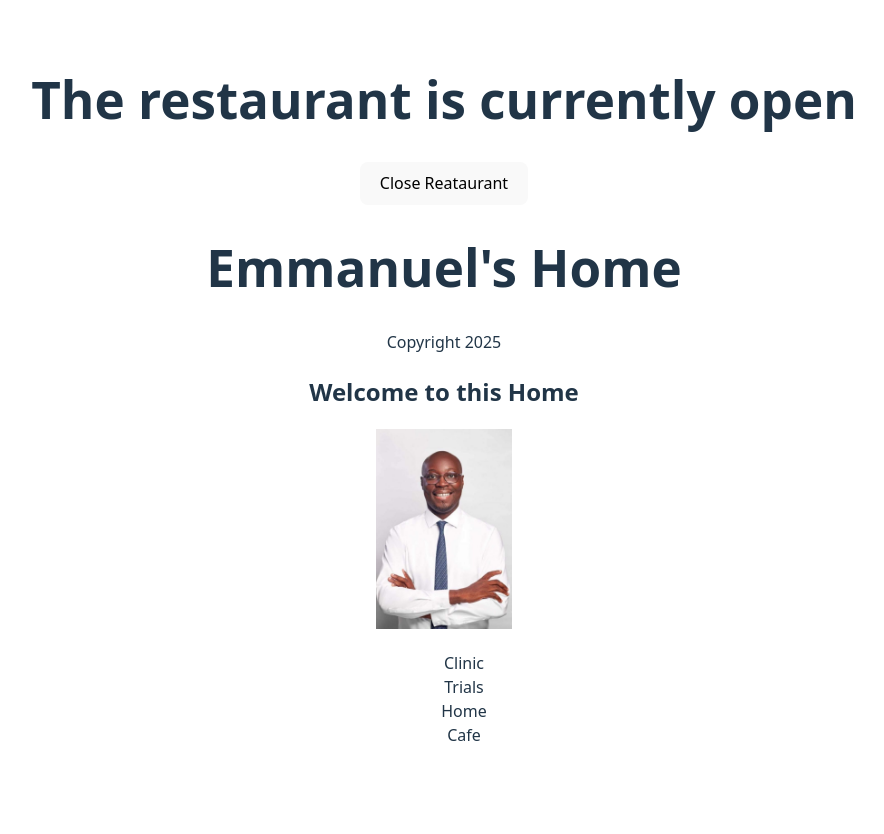
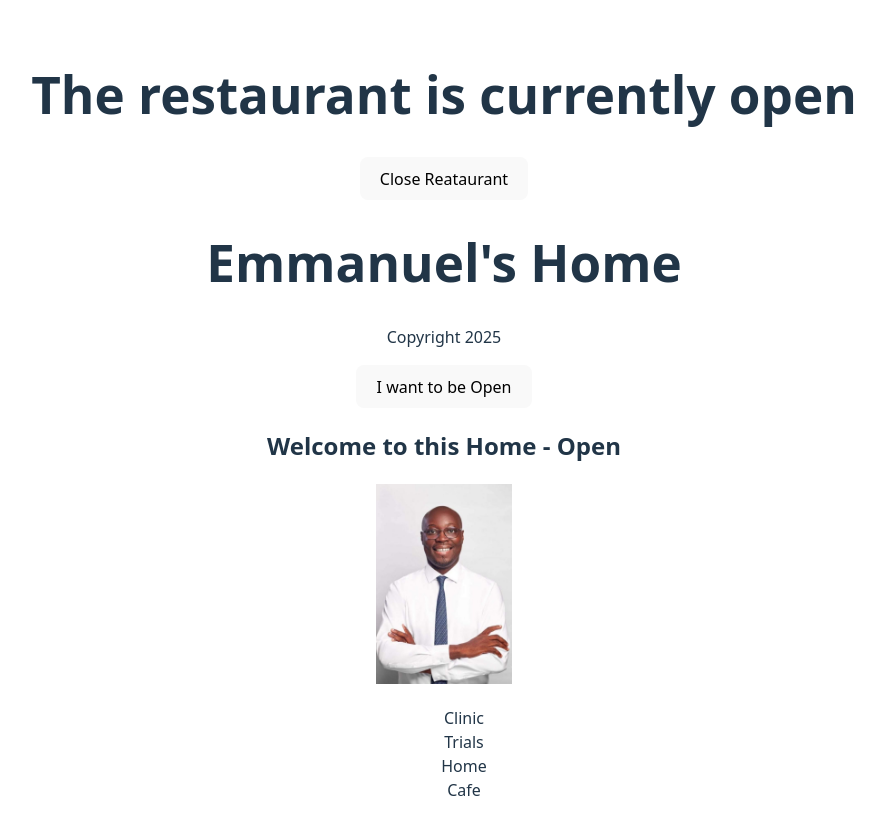
Before and after one commit to emmanuelbed/react_essentials, a React (Vite) app in the folder 02_01/02_01b/react-project/: page / in a window 1280 px wide. Shown: the top 834 px of the page, without its empty margins (196-1080 px from the left). Before the commit the page ends 800 px from the top, so only its background shows below. Built offline with nearby package versions, Linux system fonts and the light colour scheme.

Commit message:
Handling state with nested components

```diff
--- a/02_01/02_01b/react-project/src/App.jsx
+++ b/02_01/02_01b/react-project/src/App.jsx
@@ -18,11 +18,18 @@ const dishObjects = items.map((dish, i) => ({
   title: dish,
 }));
 
-function Main({ dishes }) {
+function Main({ dishes, openStatus, onStatus }) {
   return (
     <>
       <div>
-        <h2>Welcome to this Home</h2>
+        <button
+          onClick={() => {
+            onStatus(true);
+          }}
+        >
+          I want to be Open
+        </button>
+        <h2>Welcome to this Home - {openStatus ? "Open" : "Closed"}</h2>
       </div>
       <main>
         <img src={Ato} height={200} alt="Image of Ato forson" />
@@ -53,7 +60,7 @@ function App() {
         {status ? "Close" : "Open"} Reataurant
       </button>
       <Header name="Emmanuel" year={new Date().getFullYear()} />
-      <Main dishes={dishObjects} />
+      <Main dishes={dishObjects} openStatus={status} onStatus={setStatus} />
     </div>
   );
 }
```
